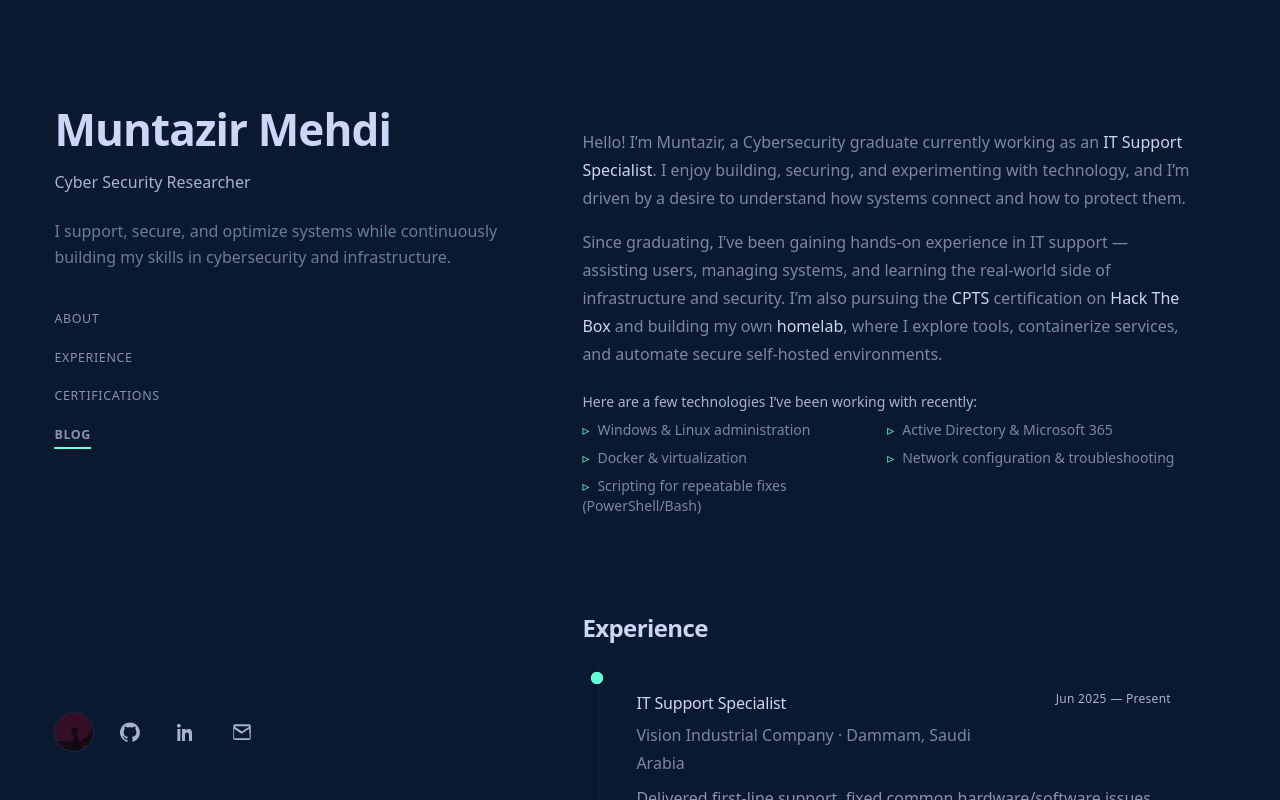
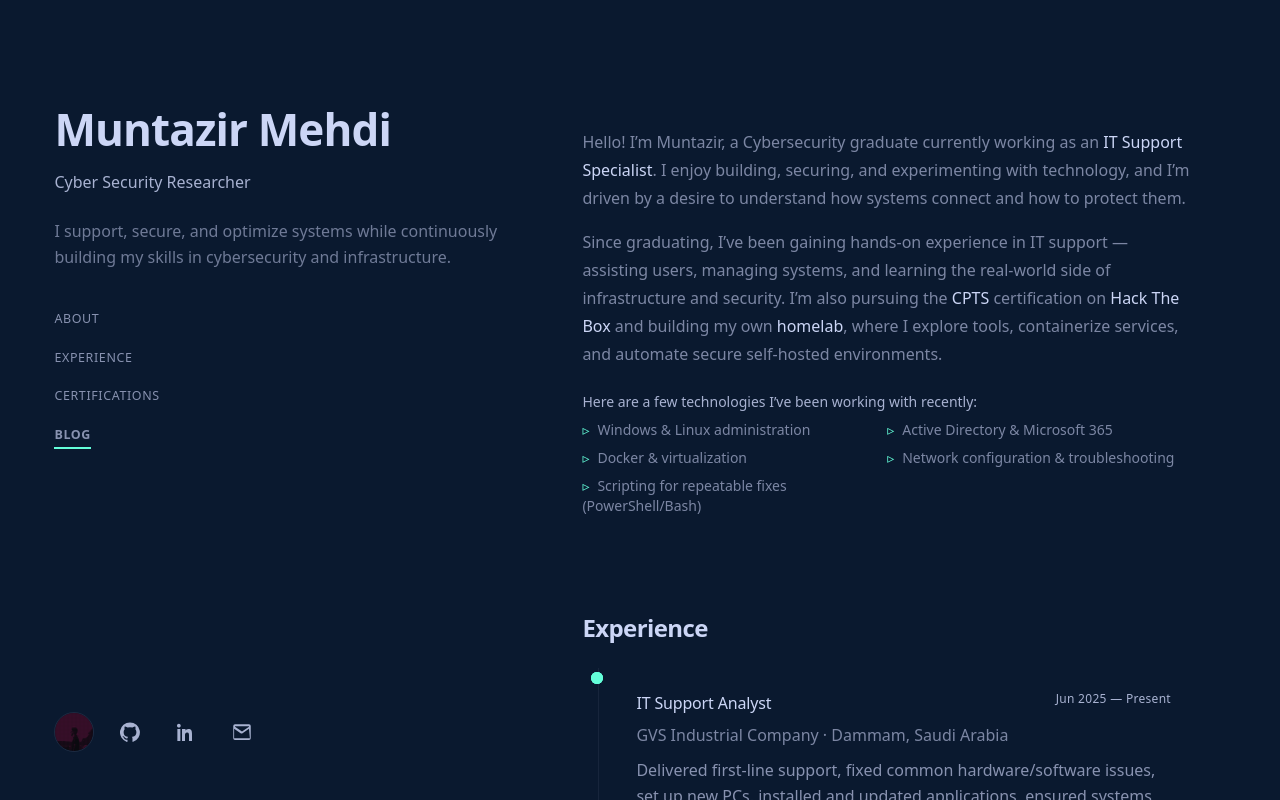
Before and after one commit to muntazirx/portfolio, a Next.js app: page / in a window 1280 px wide. Shown: the top 800 px of the page. Built offline with nearby package versions, Linux system fonts and the light colour scheme.

Commit message:
update content in site data

```diff
--- a/src/data/site.ts
+++ b/src/data/site.ts
@@ -57,8 +57,8 @@ export const aboutParagraphs: string[] = [
 
 export const experiences: ExperienceItem[] = [
   {
-    company: "Vision Industrial Company · Dammam, Saudi Arabia",
-    role: "IT Support Specialist",
+    company: "GVS Industrial Company · Dammam, Saudi Arabia",
+    role: "IT Support Analyst",
     start: "Jun 2025",
     end: "Present",
     summary:
```
